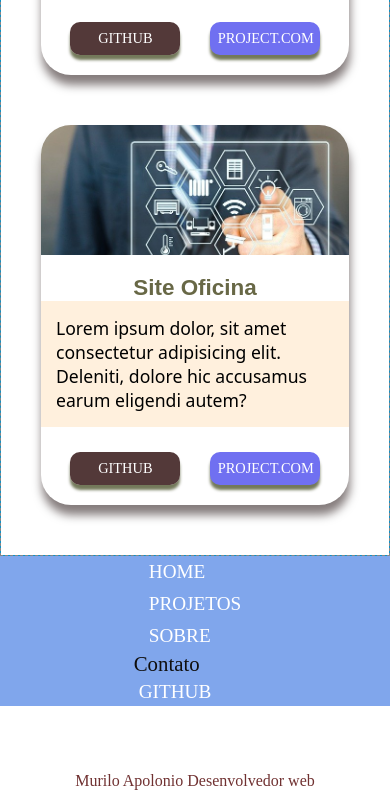
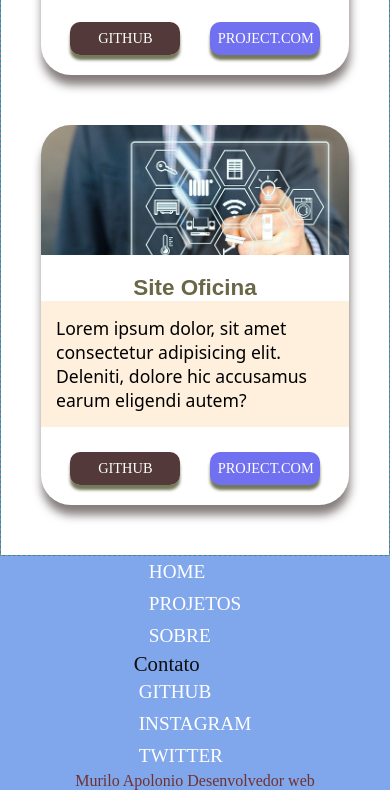
Before and after one commit to muriloapolo/projeto_portifolio_blog, a plain HTML site: page index.html in a window 390 px wide. Shown: the part 529-1319 px from the top of the page. Drawn offline with Linux system fonts and the light colour scheme.

Commit message:
ajustes de responsividade

```diff
--- a/css/css.css
+++ b/css/css.css
@@ -361,11 +361,15 @@ body {
 .footerMain{
   display: flex;
   justify-content: space-around;
+  flex-shrink: shrink;
   align-items: center;
   background-color: rgb(128, 166, 236);
-  height: 150px;
+  height: fit-content;
+
 }
 .footerMain ul{
+  width: auto;
+  height: fit-content;
   padding: 0;
   margin: 0;
   list-style-type: none;
--- a/css/responsividade.css
+++ b/css/responsividade.css
@@ -42,6 +42,7 @@
   }
 
   .footerMain {
+    justify-content: space-evenly;
     flex-direction: column;
 
   }
```
